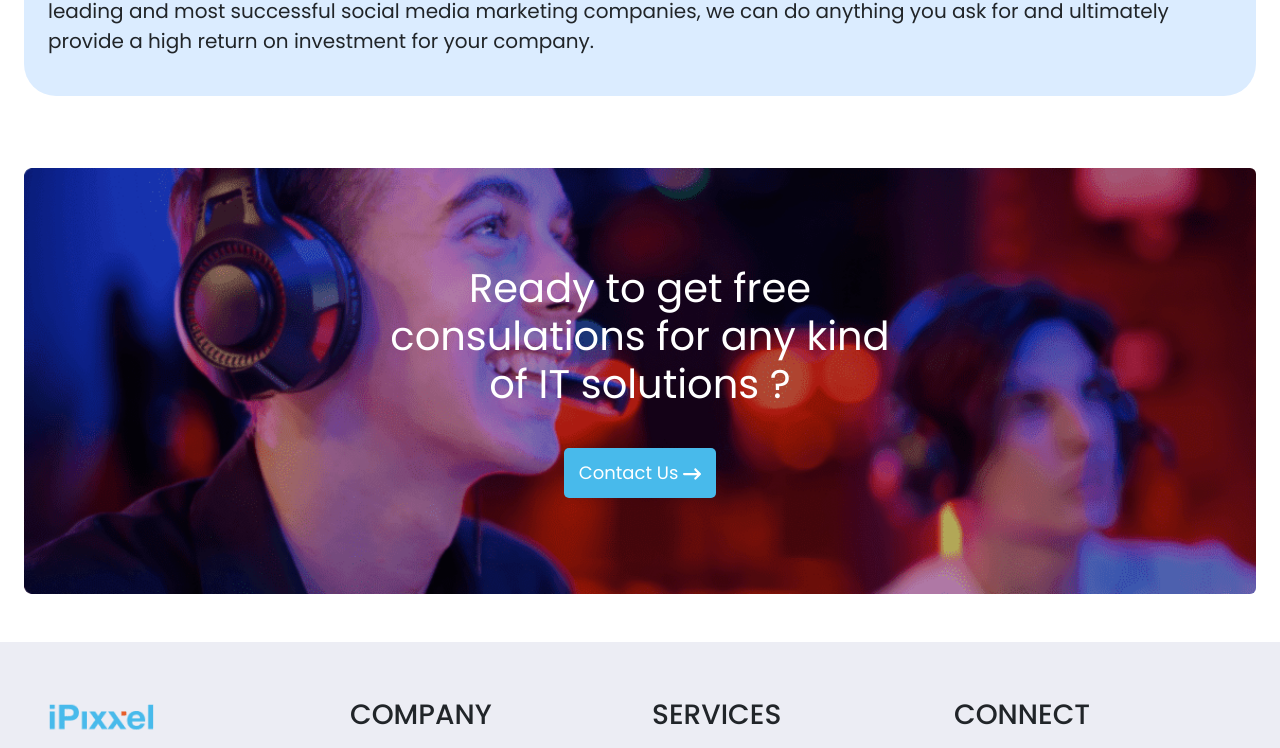
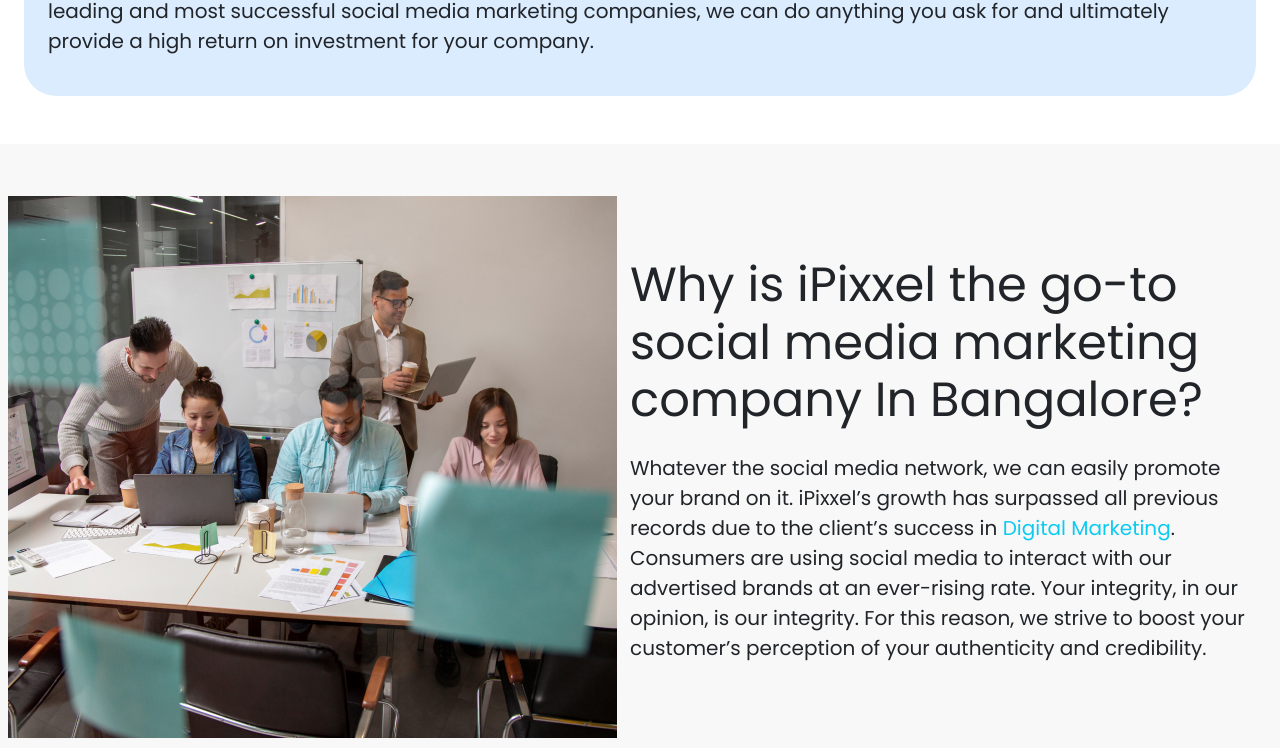
Before and after one commit to Shivam367-glitch/Ipixxel, a React (Vite) app: page /digital-marketing in a window 1280 px wide. Shown: the part 4815-5563 px from the top of the page. Built offline with nearby package versions, Linux system fonts and the light colour scheme.

Commit message:
Added Section in Digital page

```diff
--- a/src/index.css
+++ b/src/index.css
@@ -336,6 +336,11 @@
 .digital_social{
   background-color: var(--social-media);
  }
+
+.digital_marketing{
+  background-color: var(--sliver-background);
+}
+
 /* Order Section*/
 
 .order_card{
--- a/src/pages/DigitalMarketing.jsx
+++ b/src/pages/DigitalMarketing.jsx
@@ -70,7 +70,19 @@
         </Container>
         </Col>
 
-
+         <Col xs={12} className="m-0 p-0 ps-md-1 pe-md-4 mt-4 py-5 digital_marketing">
+         <Container fluid={true}>
+          <Row className="gap-3 gap-md-0 p-1">
+            <Col xs={12} md={6} className="m-0 p-0">
+             <img loading="lazy" decoding="async" width="609" height="542" src="social-media-marketing-company.jpg" className="img-fluid" alt="" srcSet="social-media-marketing-company.jpg 609w,social-media-marketing-company-300x267.jpg 300w" sizes="(max-width: 609px) 100vw, 609px"/>
+            </Col>
+            <Col xs={12} md={6} className="align-self-center gap-3 d-flex flex-column m-0 p-0">
+            <h1 className="display-5 fw-mediumn">Why is iPixxel the go-to social media marketing company In Bangalore?</h1>
+            <p className="text-dark fs-5">Whatever the social media network, we can easily promote your brand on it. iPixxel’s growth has surpassed all previous records due to the client’s success in <span className="text-info">Digital Marketing</span>. Consumers are using social media to interact with our advertised brands at an ever-rising rate. Your integrity, in our opinion, is our integrity. For this reason, we strive to boost your customer’s perception of your authenticity and credibility.</p>
+            </Col>
+          </Row>
+         </Container>
+         </Col>
 
 
         <Col className="col-12 mt-4 p-md-4  wow animate__animated animate__zoomIn">
```
Also changed, not shown: public/social-media-marketing-company-300x267.jpg (added), public/social-media-marketing-company.jpg (added).
